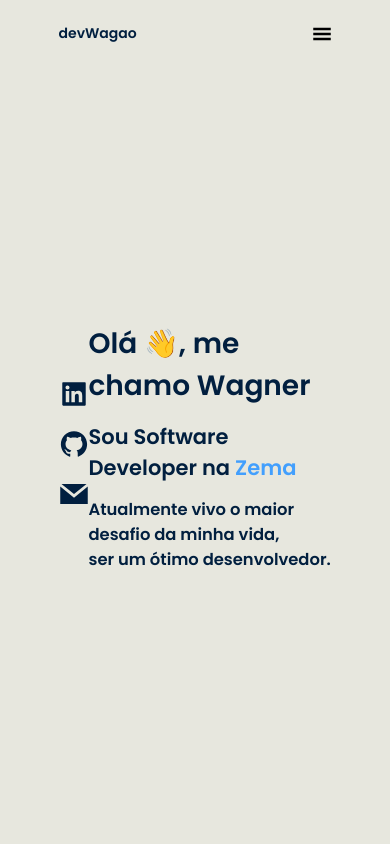
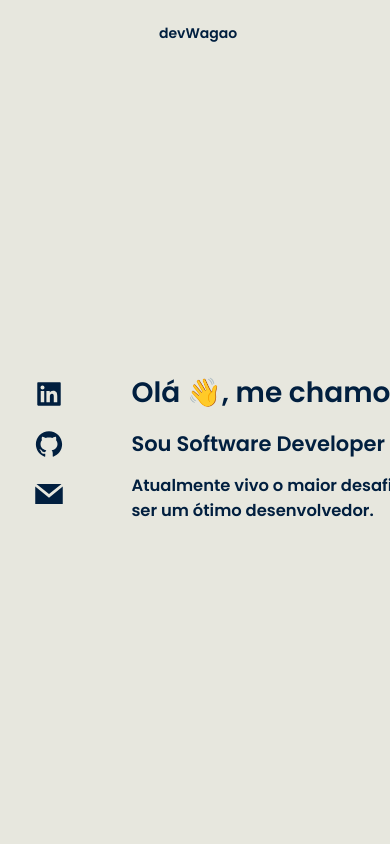
Before and after one commit to WagaoFC/devWagao, a React (Vite) app: page / in a window 390 px wide. Shown: the top 844 px of the page. Built offline with nearby package versions, Linux system fonts and the light colour scheme.

Commit message:
dando continuidade as tratativas mobile

```diff
--- a/src/components/Header/styled.ts
+++ b/src/components/Header/styled.ts
@@ -8,6 +8,7 @@ export const Container = styled.div`
     background: ${props => props.theme.title === 'light' ? 'var(--background-light)' : 'var(--background-dark)'};
 
     @media (max-width: 900px) {
+        width: 70vh;
         margin: auto;
     }
 `
--- a/src/components/Main/styled.ts
+++ b/src/components/Main/styled.ts
@@ -9,7 +9,7 @@ export const Container = styled.main`
     margin: auto;
 
     @media (max-width: 900px) {
-        width: 70%;
+        width: 67vh;
     }
 `
 
@@ -27,6 +27,10 @@ export const Icons = styled.div`
             color: var(--text-color-focus);
         }
     }
+
+    @media (max-width: 900px) {
+        margin: auto;
+    }
 `
 
 export const Text = styled.div`
@@ -41,6 +45,10 @@ export const Text = styled.div`
     a {
         text-decoration: none;
         color: var(--text-color-focus);
+    }
+
+    @media (max-width: 900px) {
+        margin: auto;
     }
 `
 
```
